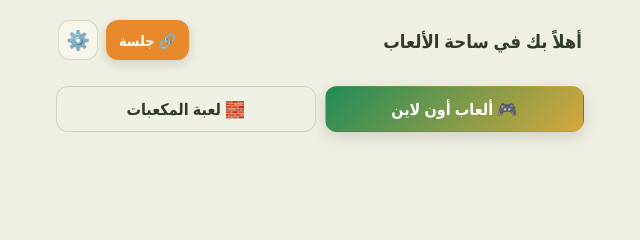
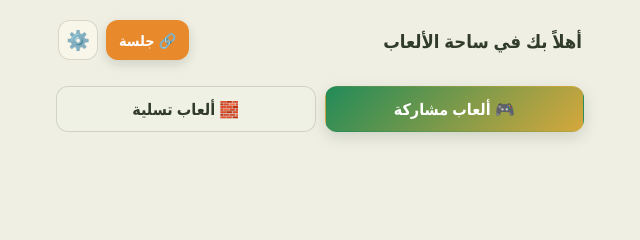
Before and after one commit to sarmad2016-prog/sarmad-zon, a plain HTML site: page games/index.html in a window 1280 px wide. Shown: the top 240 px of the page, 320-960 px from the left. Drawn offline with Linux system fonts and the light colour scheme.

Commit message:
Rename game hub tabs

```diff
--- a/games/index.html
+++ b/games/index.html
@@ -105,8 +105,8 @@
       <div class="tools"><button class="sessBtn" id="sessBtn" type="button" aria-label="الجلسة">🔗 جلسة</button><button class="gear" id="settingsBtn" type="button" aria-label="الإعدادات">⚙️</button></div>
     </header>
     <nav class="gameTabs" role="tablist" aria-label="أقسام الألعاب">
-      <button class="gameTab active" type="button" data-tab="online" role="tab" aria-selected="true">🎮 ألعاب أون لاين</button>
-      <button class="gameTab" type="button" data-tab="tetris" role="tab" aria-selected="false">🧱 لعبة المكعبات</button>
+      <button class="gameTab active" type="button" data-tab="online" role="tab" aria-selected="true">🎮 ألعاب مشاركة</button>
+      <button class="gameTab" type="button" data-tab="tetris" role="tab" aria-selected="false">🧱 ألعاب تسلية</button>
     </nav>
     <section class="games" id="onlineGames" role="tabpanel"></section>
     <section class="games" id="tetrisGames" role="tabpanel" hidden>
```
